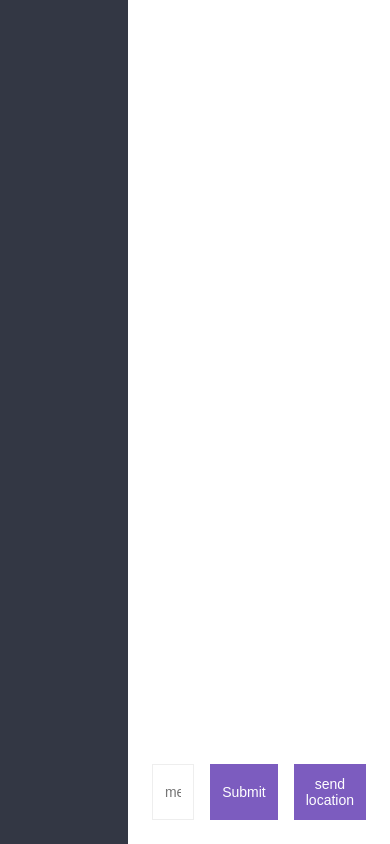
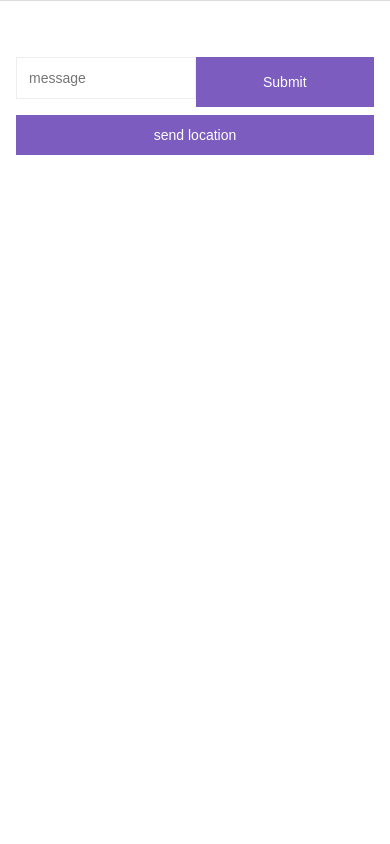
Before and after one commit to anthonynwaweru/Incite-arc, a website: page public/chat.html in a window 390 px wide. Drawn offline with nearby package versions, Linux system fonts and the light colour scheme; no server answers.

Commit message:
Update styles.css

```diff
--- a/public/css/styles.css
+++ b/public/css/styles.css
@@ -40,11 +40,11 @@ input {
 button {
   cursor: pointer;
   padding: 12px;
-    background: #7C5CBF;
+  background: #7c5cbf;
   border: none;
   color: white;
   font-size: 16px;
-    transition: background .3s ease;
+  transition: background 0.3s ease;
 }
 
 button:hover {
@@ -68,8 +68,8 @@ button:disabled {
 }
 
 .centered-form__box {
-    box-shadow: 0px 0px 17px 1px #1D1F26;
-    background: #F7F7FA;
+  box-shadow: 0px 0px 17px 1px #1d1f26;
+  background: #f7f7fa;
   padding: 24px;
   width: 250px;
 }
@@ -94,7 +94,7 @@ button:disabled {
   color: white;
   background: #333744;
   width: 225px;
-    overflow-y: scroll
+  overflow-y: scroll;
 }
 
 /* Chat styles */
@@ -130,7 +130,7 @@ button:disabled {
 }
 
 .message a {
-    color: #0070CC;
+  color: #0070cc;
 }
 
 /* Message Composition Styles */
@@ -181,3 +181,51 @@ button:disabled {
   font-weight: 300;
   padding: 12px 24px 0 24px;
 }
+
+/* Responsive Styles */
+
+@media (max-width: 768px) {
+  .chat {
+    flex-direction: column;
+  }
+
+  .chat__sidebar {
+    width: 100%;
+    height: auto;
+    border-right: none;
+    border-bottom: 1px solid #ddd;
+  }
+
+  .chat__main {
+    width: 100%;
+  }
+
+  .compose {
+    padding: 16px;
+  }
+
+  .compose input {
+    margin: 0 8px 0 0;
+  }
+}
+
+@media (max-width: 480px) {
+  .compose {
+    flex-direction: column;
+  }
+
+  .compose form {
+    width: 100%;
+    margin-right: 0;
+    margin-bottom: 8px;
+  }
+
+  .compose input {
+    margin: 0 0 8px 0;
+  }
+
+  .compose button,
+  #send-location {
+    width: 100%;
+  }
+}
```
Lines whose indentation alone changed are shown as unchanged.
